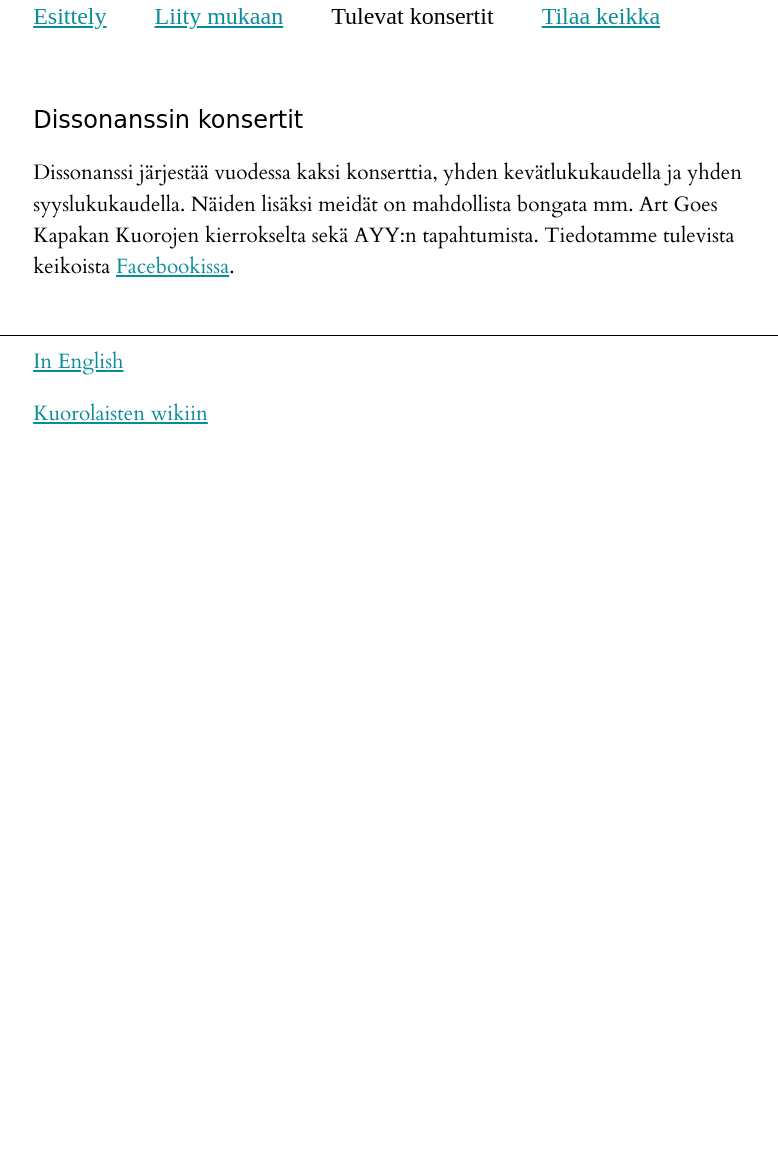
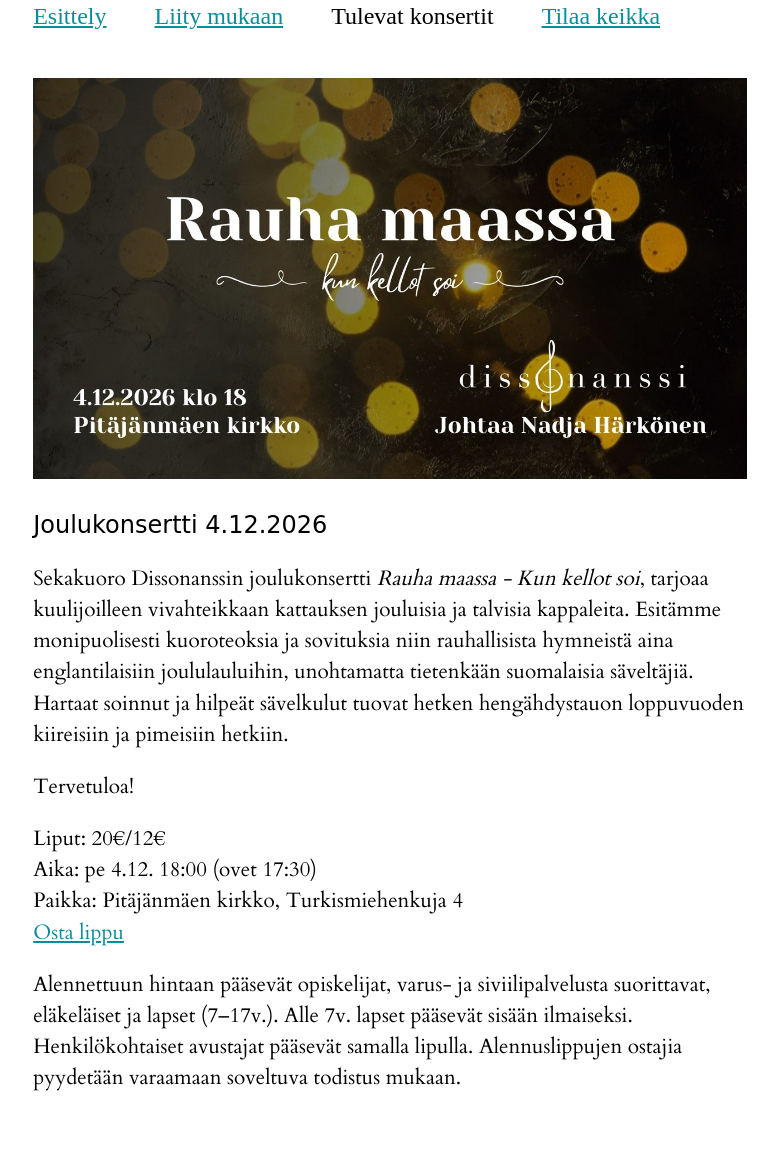
Before and after one commit to Dissonanssi/dissonanssi.fi, a plain HTML site: page public/konsertit.html in a window 1280 px wide. Shown: the part 296-1463 px from the top of the page, without its empty margins (250-1028 px from the left). Before the commit the page ends 800 px from the top, so only its background shows below. Drawn offline with Linux system fonts and the light colour scheme; a web font is replaced by a local one.

Commit message:
Merge pull request #46 from Dissonanssi/ccr-5edcc024-a0y582
Add Christmas concert 2026

```diff
--- a/public/konsertit.html
+++ b/public/konsertit.html
@@ -24,6 +24,19 @@
 				</div>
 			</div>
 		<!-- Tuleva konsertti -->
+			<div class="text">
+				<div class="pad">
+					<img src="concert.jpg" alt="Rauha maassa - Kun kellot soi. 4.12.2026 klo 18, Pitäjänmäen kirkko. Dissonanssi, johtaa Nadja Härkönen."/>
+					<h2>Joulukonsertti 4.12.2026</h2>
+					<p>Sekakuoro Dissonanssin joulukonsertti <em>Rauha maassa - Kun kellot soi</em>, tarjoaa kuulijoilleen vivahteikkaan kattauksen jouluisia ja talvisia kappaleita. Esitämme monipuolisesti kuoroteoksia ja sovituksia niin rauhallisista hymneistä aina englantilaisiin joululauluihin, unohtamatta tietenkään suomalaisia säveltäjiä. Hartaat soinnut ja hilpeät sävelkulut tuovat hetken hengähdystauon loppuvuoden kiireisiin ja pimeisiin hetkiin.</p>
+					<p>Tervetuloa!</p>
+					<p>Liput: 20€/12€<br/>
+					Aika: pe 4.12. 18:00 (ovet 17:30)<br/>
+					Paikka: Pitäjänmäen kirkko, Turkismiehenkuja 4<br/>
+					<a href="https://www.lippu.fi/artist/sekakuorodissonanssi/">Osta lippu</a></p>
+					<p>Alennettuun hintaan pääsevät opiskelijat, varus- ja siviilipalvelusta suorittavat, eläkeläiset ja lapset (7–17v.). Alle 7v. lapset pääsevät sisään ilmaiseksi. Henkilökohtaiset avustajat pääsevät samalla lipulla. Alennuslippujen ostajia pyydetään varaamaan soveltuva todistus mukaan.</p>
+				</div>
+			</div>
 		<!-- Esittely -->
 			<div class="text">
 				<div class="pad">
```
Also changed, not shown: public/en/konsertit.html (+13 -0 lines), public/concert.jpg (added), public/concert.png (deleted).
